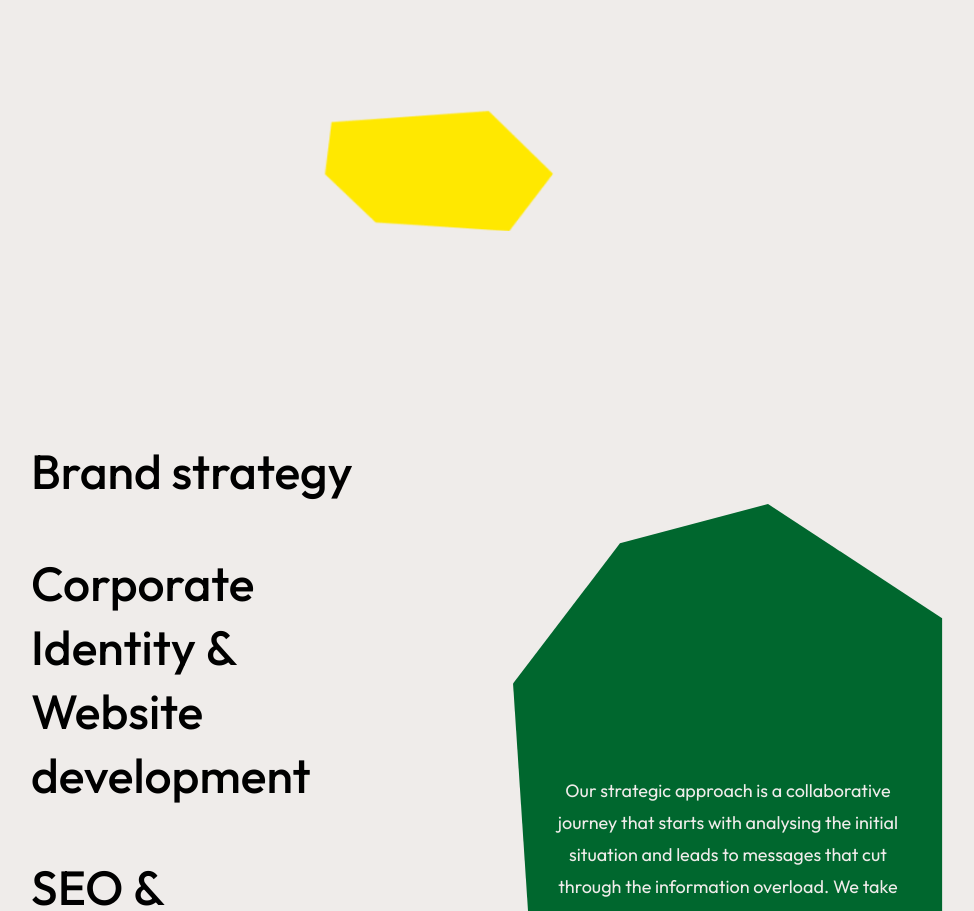
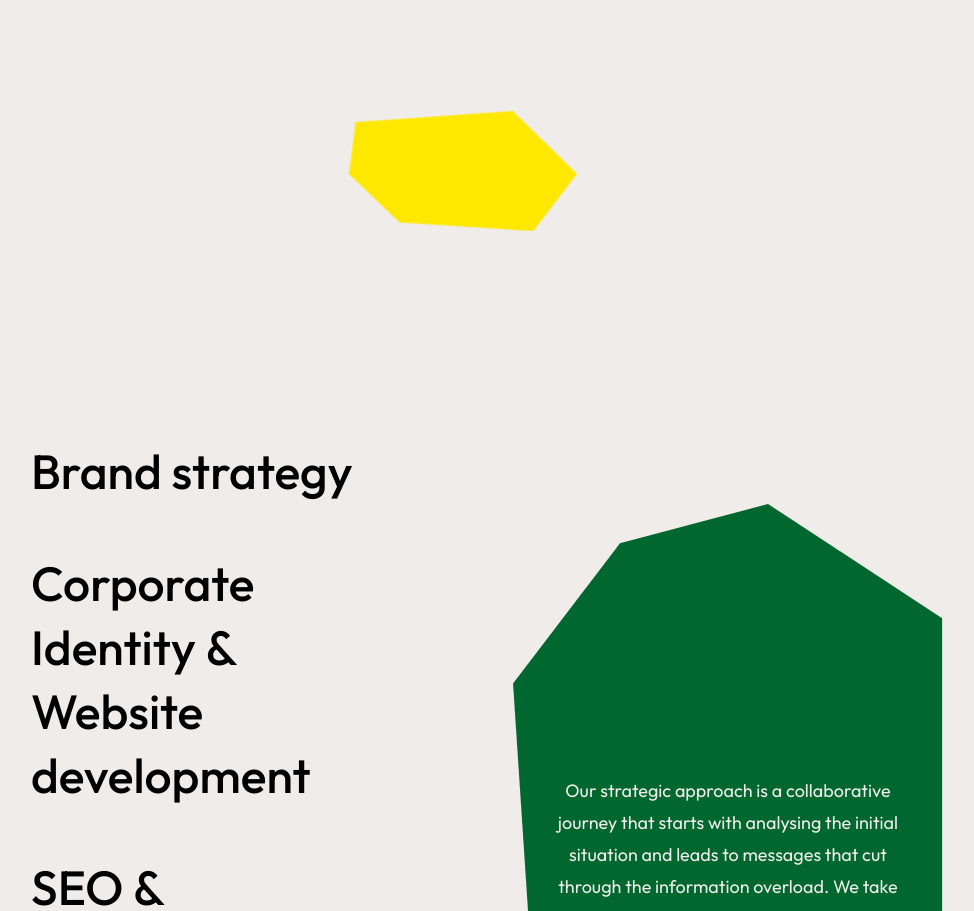
Before and after one commit to ashimwe23/Baumeister-website-project, a website: page index.html in a window 1280 px wide. Shown: the part 3771-4682 px from the top of the page, without its empty margins (177-1151 px from the left). Drawn offline with nearby package versions, Linux system fonts and the light colour scheme.

Commit message:
Update index.html 2

```diff
--- a/index.html
+++ b/index.html
@@ -135,7 +135,7 @@
 
           <!-- Service page -->
          <div class="relative">
-          <div class="sticky top-0 z-10 lg:flex justify-center my-16 md:mt-20 "> <img src="src\Assets\aboutlg.png" class="w-38  ml-24 mr-36 md:w-65 md:h-30 lg:w-57 lg:top-30 mt-5"></div>
+          <div class="sticky top-0 z-10 lg:flex justify-center my-16 md:mt-20 "> <img src="src\Assets\aboutlg.png" class="w-38  mx-auto md:w-65 md:h-30 lg:w-57 lg:top-30 mt-5"></div>
 
        <section id="services">
         <div>
```
